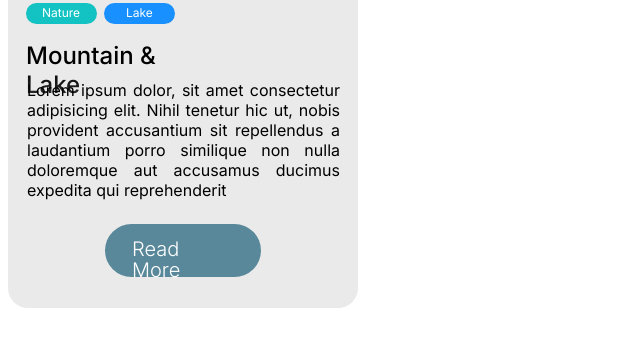
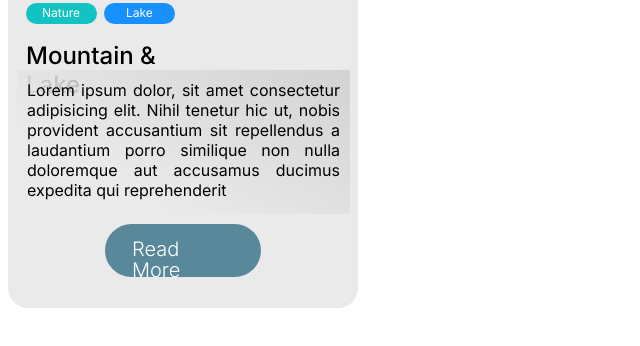
Before and after one commit to evami0925/assignment, a plain HTML site: page Create-a-Card/index.html in a window 1280 px wide. Shown: the part 300-646 px from the top of the page, without its empty margins (0-640 px from the left). Drawn offline with Linux system fonts and the light colour scheme.

Commit message:
add background linear-gradient

```diff
--- a/Create-a-Card/src/style.css
+++ b/Create-a-Card/src/style.css
@@ -80,11 +80,16 @@ p {
   width: 333px;
   height: 144px;
   text-align: justify;
-  background-image: linear-gradient(
-    0.29deg,
-    #eaeaea 0.27%,
-    rgba(217, 217, 217, 0) 99.77%
-  );
+  /* background: -webkit-gradient(#eaeaea, #d9d9d900);
+  -webkit-background-clip: text;
+  -webkit-text-fill-color: transparent; */
+  /* background: linear-gradient(
+    to right,
+    transparent,
+    #eaeaea 100% #d9d9d900 0%,
+    transparent
+  ); */
+  background: linear-gradient(29deg, #eaeaea 27%, rgb(187 187 187 / 50%) 100%);
 }
 
 a {
```
